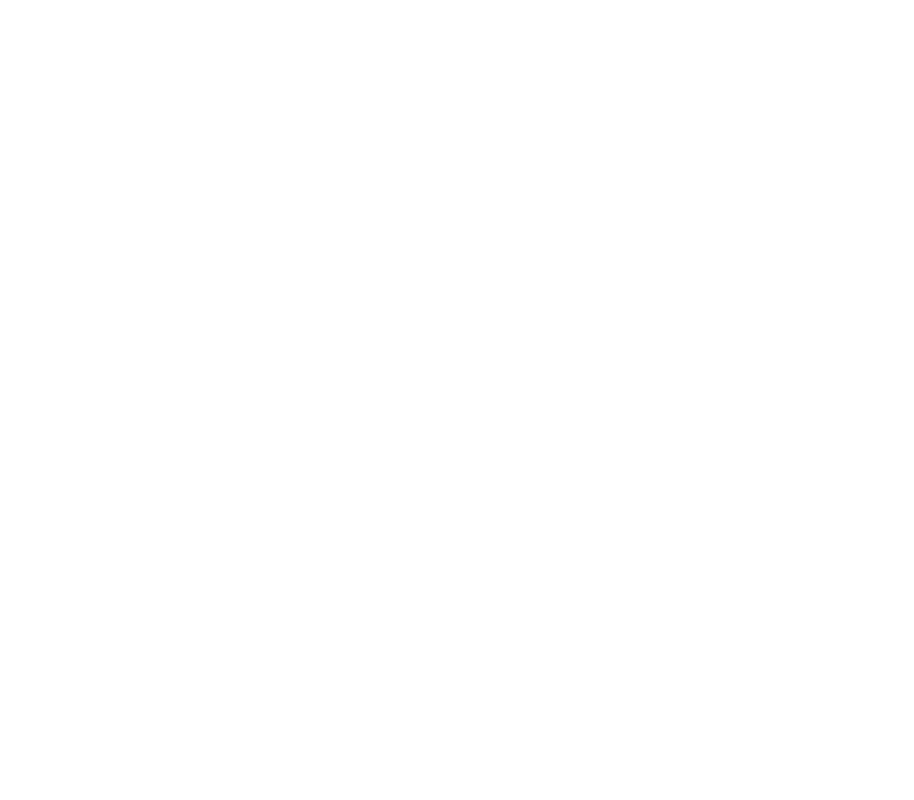
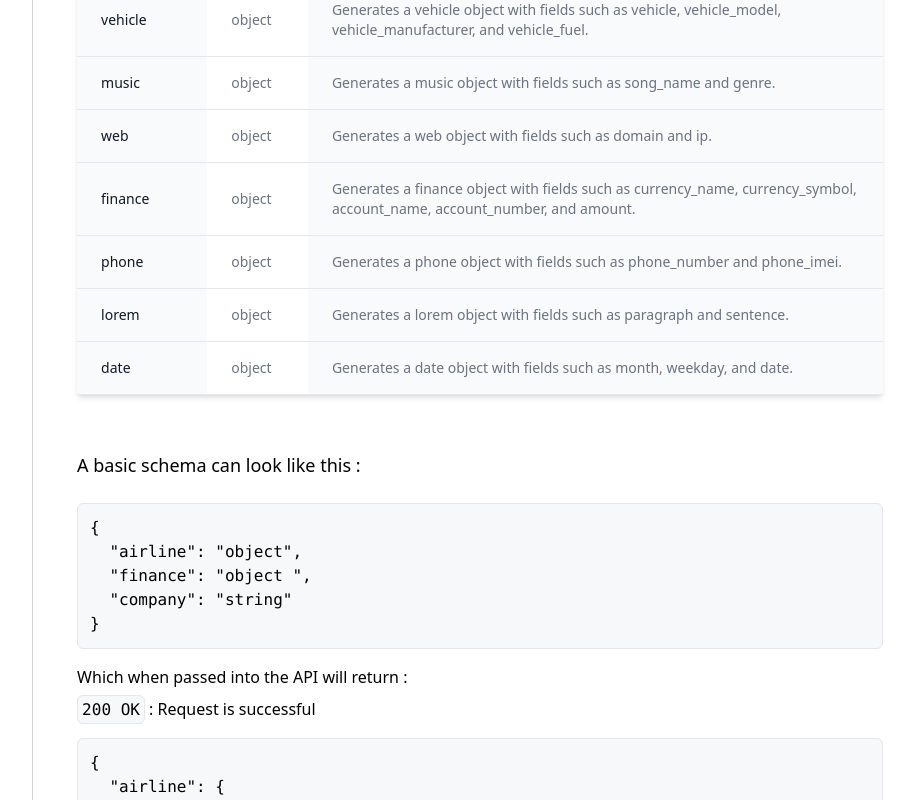
Before and after one commit to ayushgupta4002/Testify-1.0, a React (Create React App) app in the folder client/: page /docs in a window 1280 px wide. Shown: the part 2820-3620 px from the top of the page, without its empty margins (160-1074 px from the left). Before the commit the page ends 2400 px from the top, so only its background shows below. Built offline with nearby package versions, Linux system fonts and the light colour scheme; a web font is replaced by a local one.

Commit message:
documentation improved

```diff
--- a/client/src/Components/Docmain.jsx
+++ b/client/src/Components/Docmain.jsx
@@ -3,12 +3,43 @@ import "../CSS/Docmain.css";
 import DataTable from "./DataTable";
 
 function Docmain() {
+  const data = {
+    name: "John Doe",
+    age: 32,
+    email: "johndoe@example.com",
+  };
 
-  const data={
-    "name": "John Doe",
-    "age": 32,
-    "email": "johndoe@example.com"
-  }
+  const schema = {
+    airline: "object",
+    finance: "object ",
+    company: "string",
+  };
+
+  const response = {
+    airline: {
+      airline: {
+        name: "Air Algerie",
+        iataCode: "AH",
+      },
+      airplane: {
+        name: "Embraer Legacy 600",
+        iataTypeCode: "ER3",
+      },
+      aircraft: "narrowbody",
+      airport: {
+        name: "Los Angeles International Airport",
+        iataCode: "LAX",
+      },
+    },
+    finance: {
+      currency_name: "CFA Franc BCEAO",
+      currency_symbol: "₨",
+      account_name: "Auto Loan Account",
+      account_number: "35144354",
+      amount: "405.59",
+    },
+    company: "Schoen, Fay and Schultz",
+  };
 
   return (
     <div className=" mx-7 p-4 ">
@@ -85,10 +116,9 @@ function Docmain() {
 
         <div className="my-4">
           <ul className="list-disc list-inside">
-
-              <h3 className="text-lg font-medium mb-2 marginrequiredtxt">
-              <li>  Retrieve Testing Data   </li>
-              </h3>
+            <h3 className="text-lg font-medium mb-2 marginrequiredtxt">
+              <li> Retrieve Testing Data </li>
+            </h3>
 
             <p>
               This endpoint allows you to retrieve testing data based on the
@@ -107,25 +137,34 @@ function Docmain() {
             </div>
 
             <div className="my-4">
-
-                <h4 className="text-lg font-medium mb-2 marginrequiredtxt"> <li>Parameters  </li></h4>
+              <h4 className="text-lg font-medium mb-2 marginrequiredtxt">
+                {" "}
+                <li>Parameters </li>
+              </h4>
 
               <ul className="list-none list-inside ">
                 <li className="mt-4">
-                  <code className="codebackground text-md p-1 rounded-md border ">Api-key(required)</code> Your API key obtained from
-                  Testify WebApp.
+                  <code className="codebackground text-md p-1 rounded-md border ">
+                    Api-key(required)
+                  </code>{" "}
+                  Your API key obtained from Testify WebApp.
                 </li>
                 <li className="mt-4">
-                  <code className="codebackground text-md p-1 rounded-md border ">schema (required)</code> A JSON object representing the
-                  schema for the desired testing data. Refer to the
-                  documentation for available data types and their field names.
+                  <code className="codebackground text-md p-1 rounded-md border ">
+                    schema (required)
+                  </code>{" "}
+                  A JSON object representing the schema for the desired testing
+                  data. Refer to the documentation for available data types and
+                  their field names.
                 </li>
               </ul>
             </div>
           </ul>
 
           <div className="my-4">
-            <h4 className="text-lg font-medium mb-[5vh] marginrequiredtxt">Example</h4>
+            <h4 className="text-lg font-medium mb-[5vh] marginrequiredtxt">
+              Example
+            </h4>
             <code className="codebackground text-md p-3 rounded-md border  ">
               GET
               /get-data/your-api-key?schema=&#123;"name":"string","age":"age","email":"email"&#125;
@@ -133,9 +172,11 @@ function Docmain() {
           </div>
 
           <div className="my-4">
-            <h4 className="text-lg font-medium mb-[5vh] marginrequired">Response</h4>
+            <h4 className="text-lg font-medium mb-[5vh] marginrequired">
+              Response
+            </h4>
             <pre className="codebackground text-md p-3 rounded-md border overflow-x-auto ">
-            {JSON.stringify(data, null, 2)}
+              {JSON.stringify(data, null, 2)}
             </pre>
           </div>
         </div>
@@ -144,18 +185,38 @@ function Docmain() {
       <div className="my-4">
         <h2 className="text-4xl font-bold mb-2 marginrequired">Data Types</h2>
         <p>The Testify API supports the following Field in the schema :</p>
-        <DataTable/>
-        <pre>{/* Insert the JSON representation of the data types here */}</pre>
+        <DataTable />
       </div>
 
       <div className="my-4">
-        <h2 className="text-2xl font-bold mb-2">Conclusion</h2>
+        <h4 className="text-lg font-medium mb-[5vh] marginrequired">
+          A basic schema can look like this :
+        </h4>
+        <pre className="codebackground text-md p-3 rounded-md border overflow-x-auto ">
+          {JSON.stringify(schema, null, 2)}
+        </pre>
+      </div>
+
+      <div className="mb-2">
+        <p>Which when passed into the API will return :</p>
+      </div>
+      <span>
+        <code className="codebackground text-md p-1 rounded-md border ">
+          200 OK
+        </code>{" "}
+        : Request is successful
+      </span>
+      <pre className="codebackground text-md p-3 mt-4 rounded-md border overflow-x-auto ">
+        {JSON.stringify(response, null, 2)}
+      </pre>
+
+      <div className="my-4">
+        <h2 className="text-2xl font-medium mb-2">Next Steps</h2>
         <p>
-          The Testify WebApp API provides a convenient way to generate testing
-          data based on schemas. By leveraging the available data types, you can
-          easily generate realistic and diverse testing data for your
-          applications. If you have any further questions or need assistance,
-          please contact our support team at support@example.com.
+        Congratulations! You have successfully set up and explored the Testify API. To further enhance your experience . Experiment with different schema configurations to generate specific types of testing data that match your application's requirements. Refer to the API documentation for a comprehensive list of available data types and their corresponding fields.
+
+        <p className="mt-6"><span className="font-bold text-lg" > Note :</span> The API key provided to you is a confidential piece of information that grants access to Testify . It is important to keep your API key
+        secure and avoid sharing it with unauthorized individuals  </p>
         </p>
       </div>
     </div>
--- a/client/src/Components/Footer.jsx
+++ b/client/src/Components/Footer.jsx
@@ -45,7 +45,7 @@ export default function Footer() {
     return (
         <>
             <div className='flex flex-col w-screen justify-center bg-[ #f8f7f1] items-center sans-serif  pt-[5vh] pb-[7vh]'>
-                <div className='text-black title items-center sans-serif  font-bold'>Reach out to us</div>
+                <div className='text-black title items-center sans-serif  font-bold'> What is Testify </div>
                 <div className='text-black text-xl mx-4 items-center text-center  pt-1 pb-3 xsm:text-base xssm:text-xs'>Welcome to Testify, the ultimate solution for effortless unit testing. Testify is a user-friendly API website designed to generate comprehensive unit testing data for your projects with just a simple GET request. Say goodbye to the tedious process of importing and managing packages for testing purposes. With Testify, you can streamline your development process and ensure the quality and reliability of your code without any hassle.</div>
 
                 <div className='flex flex-row justify-between'>
--- a/client/src/Components/Login.jsx
+++ b/client/src/Components/Login.jsx
@@ -33,6 +33,7 @@ export function Login() {
       navigate("/");
     }
   };
+
 
 
   const verifyotp = async (e) => {
--- a/client/src/Documentation.jsx
+++ b/client/src/Documentation.jsx
@@ -6,6 +6,9 @@ import { Link } from "react-router-dom";
 import Docmain from "./Components/Docmain";
 
 function Documentation() {
+  const getCurrentYear = () => {
+    return new Date().getFullYear();
+};
   return (
     <>
       <div className=" overflow-x-hidden">
@@ -17,7 +20,7 @@ function Documentation() {
               Documentation
             </div>
           </div>
-          <div class="h-[300vh] min-h-[1em]  w-[0.12vw] bg-gradient-to-tr from-transparent via-neutral-800  opacity-20 dark:opacity-200"></div>
+          <div class="h-[670vh] min-h-[1em]  w-[0.12vw] bg-gradient-to-tr from-transparent via-neutral-800  opacity-20 dark:opacity-200"></div>
           <div className="h-10 mt-[14vh] xllg:w-[80vw] w-[70vw]">
             <div className="flex flex-col">
             <Docmain/>
@@ -26,7 +29,16 @@ function Documentation() {
           <div class="h-[100vh] min-h-[1em]  w-[0.12vw] xllg:hidden bg-gradient-to-tr from-transparent via-neutral-800  opacity-20 dark:opacity-200"></div>
           <div className="h-10 xllg:hidden mt-[14vh] w-[15vw]">hi</div>
         </div>
+        <div className="footer">
+                    {/* <ul className='footer-list'>
+                        <li><p className="footer-items" onClick={scrollToAbout}>Github</p></li>
+                        <li><p className="footer-items"><a href="mailto:devfeed.in@gmail.com">Contact</a></p></li>
+                        <li><p className='footer-items' onClick={scrollToSubs}>Documentation</p></li>
+                    </ul> */}
+                <div className="copyright">&copy; Copyright {getCurrentYear()} by Testify. All rights reserved.</div>
+            </div>
       </div>
+
     </>
   );
 }
```
